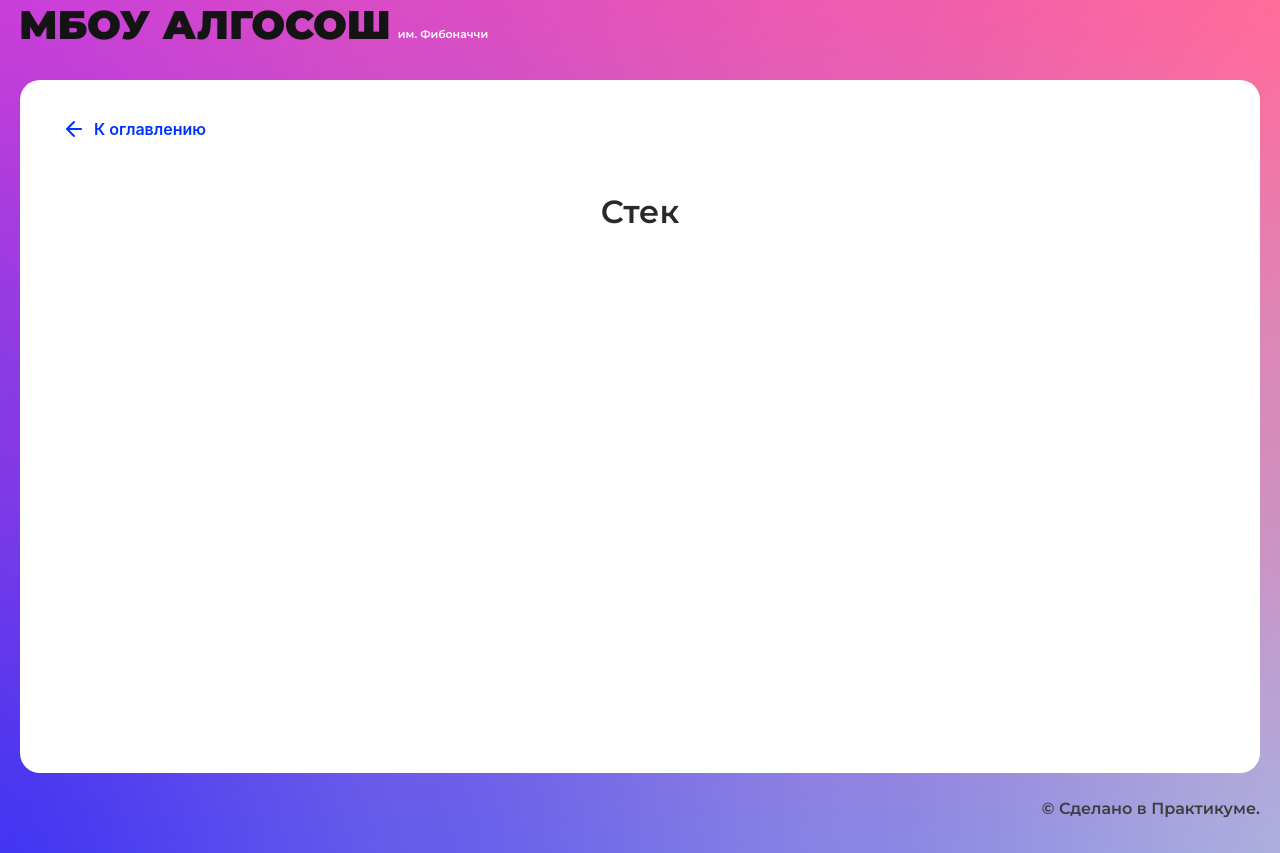
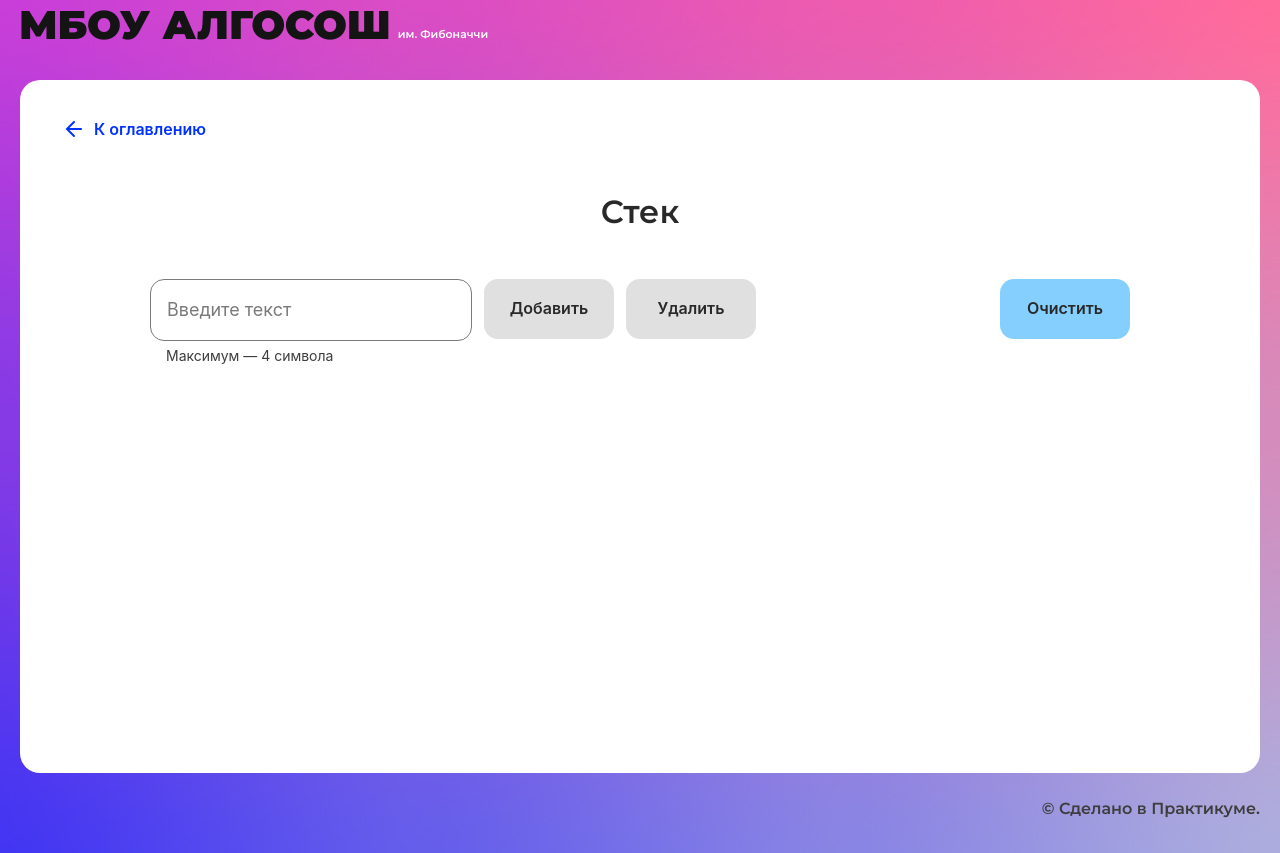
Before and after one commit to puinka/algososh, a React (Create React App) app: page /stack in a window 1280 px wide. Built offline with nearby package versions, Linux system fonts and the light colour scheme.

Commit message:
feat: add stack

```diff
--- a/src/components/stack-page/stack-page.tsx
+++ b/src/components/stack-page/stack-page.tsx
@@ -1,10 +1,122 @@
-import React from "react";
+import React, { useState } from "react";
+import { delay } from "../../common/utils";
+import { SHORT_DELAY_IN_MS } from "../../constants/delays";
+import { ElementStates } from "../../types/element-states";
+import { TLetter } from "../../types/types";
+import { Button } from "../ui/button/button";
+import { Circle } from "../ui/circle/circle";
+import { Input } from "../ui/input/input";
 import { SolutionLayout } from "../ui/solution-layout/solution-layout";
+import style from "./stack.module.css";
+import { Stack } from "./utils";
+
+const stack = new Stack<string>();
 
 export const StackPage: React.FC = () => {
+  const [stringInput, setStringInput] = useState<string>("");
+  const [elements, setElements] = useState<TLetter[]>([]);
+  const [isPushing, setIsPushing] = useState<boolean>(false);
+  const [isPopping, setIsPopping] = useState<boolean>(false);
+
+  const renderStep = async () => {
+    await delay(SHORT_DELAY_IN_MS);
+    setElements([...elements]);
+  };
+
+  const handleInputChange = (evt: React.FormEvent<HTMLInputElement>): void => {
+    setStringInput(evt.currentTarget.value);
+  };
+
+  const handleAdd = async (evt: React.FormEvent<HTMLFormElement>) => {
+    evt.preventDefault();
+    setStringInput("");
+    setIsPushing(true);
+
+    //push
+    stack.push(stringInput);
+
+    elements.forEach((element) => {
+      element.state = ElementStates.Default;
+      element.head = null;
+    });
+    const topElement = stack.peek();
+    elements.push({
+      char: topElement ? topElement : undefined,
+      state: ElementStates.Default,
+    });
+
+    elements[elements.length - 1].head = "top";
+    elements[elements.length - 1].state = ElementStates.Changing;
+
+    await renderStep();
+
+    setIsPushing(false);
+  };
+
+  const handleRemove = async (): Promise<void> => {
+    setIsPopping(true);
+
+    stack.pop();
+    if (stack.getSize()) {
+      elements.pop();
+      setElements([...elements]);
+      await delay(SHORT_DELAY_IN_MS);
+      elements[elements.length - 1].head = "top";
+      setElements([...elements]);
+      elements[elements.length - 1].state = ElementStates.Changing;
+    } else {
+      setElements([]);
+    }
+    setIsPopping(false);
+  };
+
+  const handleClearAll = (): void => {
+    stack.clear();
+    setElements([]);
+  };
+
   return (
     <SolutionLayout title="Стек">
-
+      <div className={style.inputsContainer}>
+        <form className={style.form} onSubmit={handleAdd}>
+          <Input
+            maxLength={4}
+            isLimitText
+            onChange={handleInputChange}
+            value={stringInput}
+          />
+          <Button
+            text={"Добавить"}
+            type="submit"
+            isLoader={isPushing}
+            disabled={isPopping || stringInput.length < 1}
+          />
+          <Button
+            text={"Удалить"}
+            onClick={handleRemove}
+            isLoader={isPopping}
+            disabled={isPushing || elements.length < 1}
+          />
+        </form>
+        <Button
+          text={"Очистить"}
+          disabled={isPopping || isPushing}
+          onClick={handleClearAll}
+        />
+      </div>
+      <ul className={style.circlesContainer}>
+        {elements &&
+          elements.map((element, index) => (
+            <li key={index}>
+              <Circle
+                letter={element.char}
+                state={element.state}
+                head={element.head}
+                index={index}
+              />
+            </li>
+          ))}
+      </ul>
     </SolutionLayout>
   );
 };
--- /dev/null
+++ b/src/components/stack-page/stack.module.css
@@ -0,0 +1,22 @@
+.inputsContainer {
+  display: flex;
+  justify-content: space-between;
+  gap: 80px;
+  max-width: 980px;
+  margin-left: auto;
+  margin-right: auto;
+}
+
+.form {
+  display: flex;
+  justify-content: space-between;
+  gap: 12px;
+}
+
+.circlesContainer {
+  display: flex;
+  justify-content: center;
+  gap: 16px;
+  margin: 120px 0 0 0;
+  list-style: none;
+}
--- /dev/null
+++ b/src/components/stack-page/utils.ts
@@ -0,0 +1,38 @@
+interface IStack<T> {
+  push: (item: T) => void;
+  pop: () => void;
+  peek: () => T | null;
+}
+
+export class Stack<T> implements IStack<T> {
+  private container: T[] = [];
+
+  push = (item: T): void => {
+    this.container.push(item);
+  };
+
+  pop = (): void => {
+    if (this.container.length !== 0) {
+      this.container.pop();
+    }
+  };
+
+  peek = (): T | null => {
+    if (this.container.length !== 0) {
+      return this.container[this.container.length - 1];
+    }
+    return null;
+  };
+
+  clear = (): void => {
+    this.container = [];
+  };
+
+  getSize = (): number => {
+    return this.container.length;
+  };
+
+  showContainer = () => {
+    return [...this.container];
+  };
+}
--- a/src/types/types.ts
+++ b/src/types/types.ts
@@ -1,8 +1,9 @@
 import { ElementStates } from "./element-states";
 
 export type TLetter = {
-  char: string;
+  char?: string;
   state: ElementStates;
+  head?: string | null;
 };
 
 export type TElement = {
```
